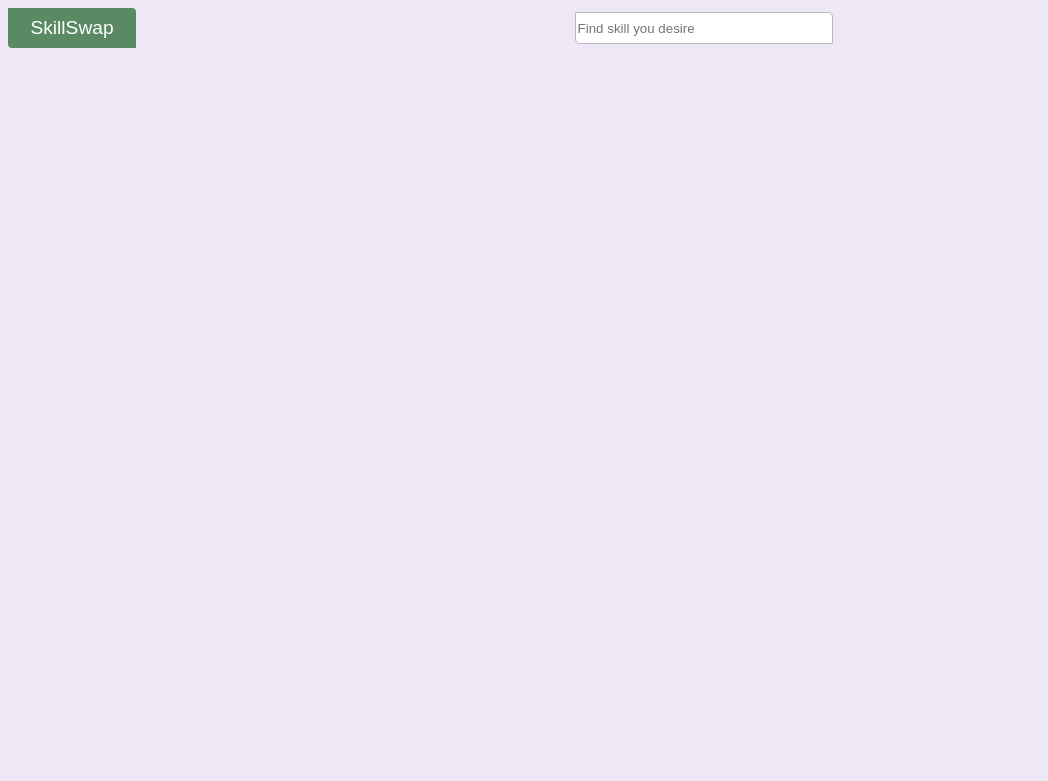
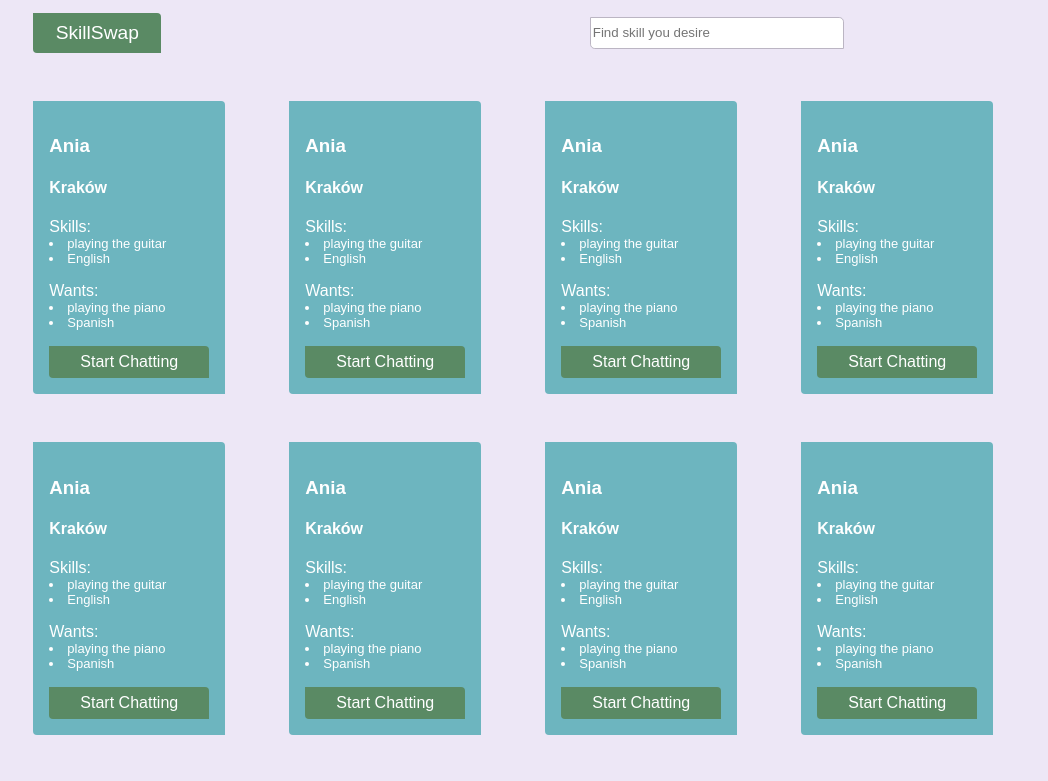
Before and after one commit to Kaponn/skill-swap, a React (Create React App) app in the folder skill-swap-front/: page / in a window 1280 px wide. Shown: the top 781 px of the page, without its empty margins (0-1048 px from the left). Built offline with nearby package versions, Linux system fonts and the light colour scheme; the HTML template or start-up script is replaced by a standard one.

Commit message:
create Profile component

```diff
--- a/skill-swap-front/src/components/search-input/styles/SearchInput.css
+++ b/skill-swap-front/src/components/search-input/styles/SearchInput.css
@@ -5,3 +5,8 @@
   height: 1.75rem;
   margin: auto;
 }
+
+.search-input:focus {
+  outline: none;
+  border: 1px solid var(--primary-1);
+}
--- a/skill-swap-front/src/features/main-page/MainPage.tsx
+++ b/skill-swap-front/src/features/main-page/MainPage.tsx
@@ -2,12 +2,27 @@ import React from 'react';
 import './styles/MainPage.css';
 import { LogoButton } from '../../components/logo-button/LogoButton';
 import { SearchInput } from '../../components/search-input/SearchInput';
+import { Profile } from './components/Profile';
 
 export const MainPage = () => {
   return(
     <div className="main-page-container">
+      <div className="main-page-header">
       <LogoButton />
       <SearchInput />
+      </div>
+      <div className="main-page-profiles">
+      <Profile name="Ania" city="Kraków" skills={["playing the guitar", "English"]} wantedSkills={["playing the piano", "Spanish"]} />
+      <Profile name="Ania" city="Kraków" skills={["playing the guitar", "English"]} wantedSkills={["playing the piano", "Spanish"]} />
+      <Profile name="Ania" city="Kraków" skills={["playing the guitar", "English"]} wantedSkills={["playing the piano", "Spanish"]} />
+      <Profile name="Ania" city="Kraków" skills={["playing the guitar", "English"]} wantedSkills={["playing the piano", "Spanish"]} />
+      <Profile name="Ania" city="Kraków" skills={["playing the guitar", "English"]} wantedSkills={["playing the piano", "Spanish"]} />
+      <Profile name="Ania" city="Kraków" skills={["playing the guitar", "English"]} wantedSkills={["playing the piano", "Spanish"]} />
+      <Profile name="Ania" city="Kraków" skills={["playing the guitar", "English"]} wantedSkills={["playing the piano", "Spanish"]} />
+      <Profile name="Ania" city="Kraków" skills={["playing the guitar", "English"]} wantedSkills={["playing the piano", "Spanish"]} />
+      <Profile name="Ania" city="Kraków" skills={["playing the guitar", "English"]} wantedSkills={["playing the piano", "Spanish"]} />
+      <Profile name="Ania" city="Kraków" skills={["playing the guitar", "English"]} wantedSkills={["playing the piano", "Spanish"]} />
+      </div>
     </div>
   )
 }
--- a/skill-swap-front/src/features/main-page/components/Profile.tsx
+++ b/skill-swap-front/src/features/main-page/components/Profile.tsx
@@ -1,10 +1,25 @@
 import React from 'react';
 import '../styles/Profile.css';
 
-export const Profile = () => {
+interface ProfileData {
+  name: string;
+  city: string;
+  skills: string[];
+  wantedSkills: string[];
+}
+
+export const Profile = (props: ProfileData) => {
   return(
     <div className="profile-container">
-
+      <h3 className="profile-name">{props.name}</h3>
+      <h4 className="profile-city">{props.city}</h4>
+      <p className="profile-skills">Skills: {props.skills.map((skill) => (
+        <li className="skills-list">{skill}</li>
+      ))}</p>
+      <p className="profile-skills">Wants: {props.wantedSkills.map((skill) => (
+        <li className="skills-list">{skill}</li>
+      ))}</p>
+      <button className="chat-button">Start Chatting</button>
     </div>
   )
 }
--- a/skill-swap-front/src/features/main-page/styles/MainPage.css
+++ b/skill-swap-front/src/features/main-page/styles/MainPage.css
@@ -1,5 +1,15 @@
-.main-page-container {
+.main-page-header {
   margin: auto;
   display: flex;
-  justify-content: flexbox;
+  justify-content: center;
 }
+
+.main-page-container {
+  margin-left: 2%;
+  margin-top: 1%;
+}
+
+.main-page-profiles {
+  display: flex;
+  flex-wrap: wrap;
+}
--- a/skill-swap-front/src/features/main-page/styles/Profile.css
+++ b/skill-swap-front/src/features/main-page/styles/Profile.css
@@ -0,0 +1,28 @@
+.profile-container {
+  margin-top: 3rem;
+  background-color: var(--primary-2);
+  padding: 1rem;
+  width: 10rem;
+  color: var(--text-1);
+  border-radius: 0 0.25rem;
+  margin-right: 4rem;
+  justify-content: center;
+}
+
+.skills-list {
+  font-size: small;
+}
+
+.chat-button {
+  color: var(--text-1);
+  background-color: var(--primary-1);
+  border: none;
+  font-size: medium;
+  border-radius: 0 0.25rem;
+  height: 2rem;
+  width: 10rem;
+}
+
+.chat-button:hover {
+  cursor: pointer;
+}
```
